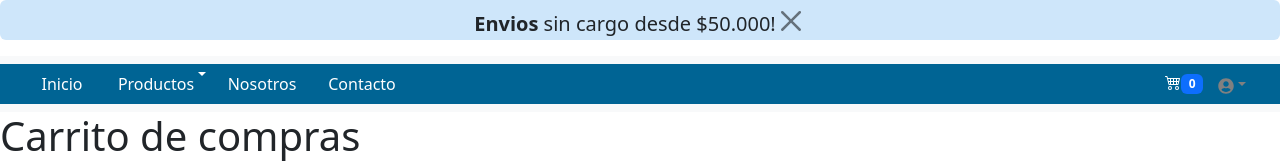
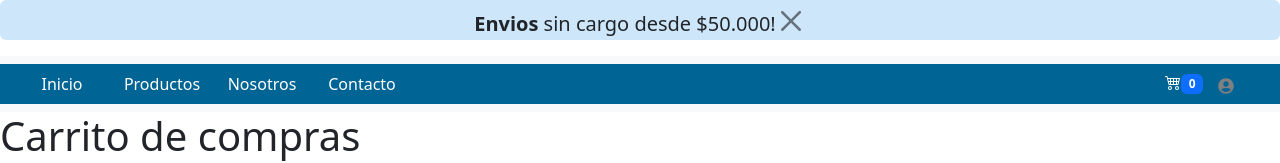
Before and after one commit to MauricioCarambia/ProyectoNumenCarrito, a React (Create React App) app: page /Carrito in a window 1280 px wide. Shown: the top 163 px of the page. Built offline with nearby package versions, Linux system fonts and the light colour scheme; data requests are answered from the project's data file.

Commit message:
Update App.css

```diff
--- a/src/App.css
+++ b/src/App.css
@@ -147,6 +147,10 @@ nav {
     display: flex;
 
 }
+
+a::after {
+    content: none !important;
+  }
 
 #liMicuenta {
     display: flex;
```
